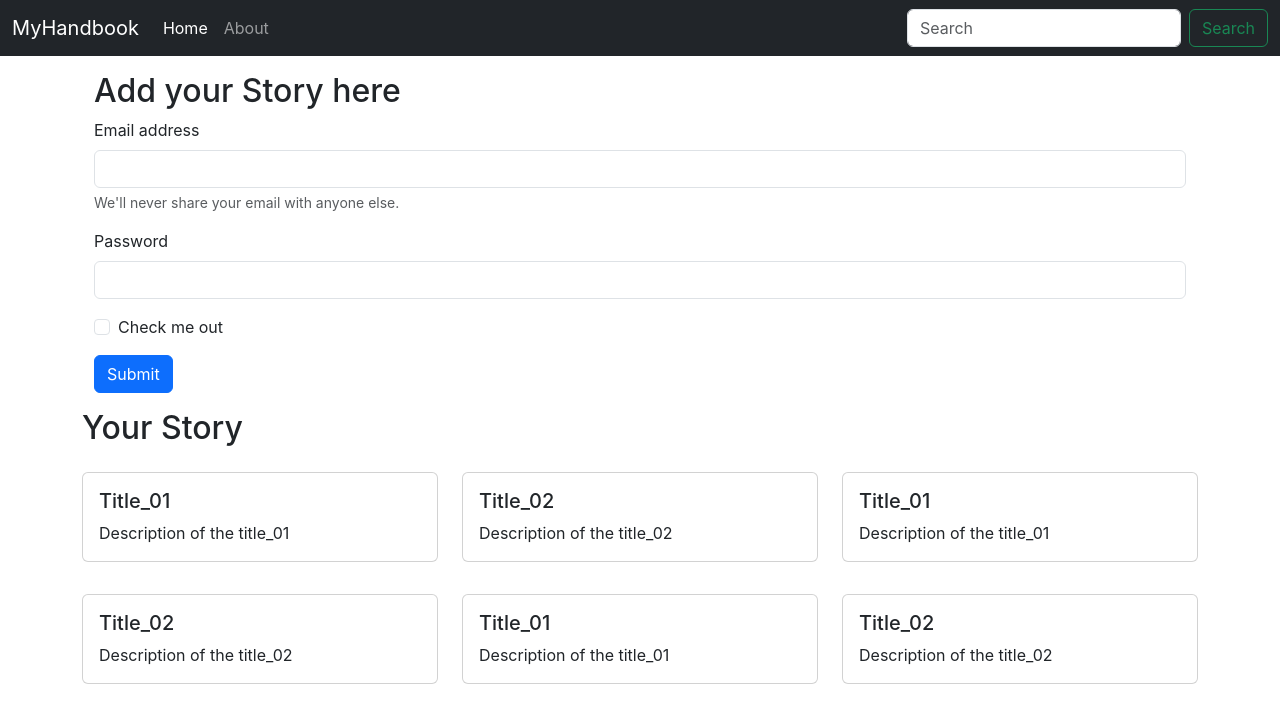
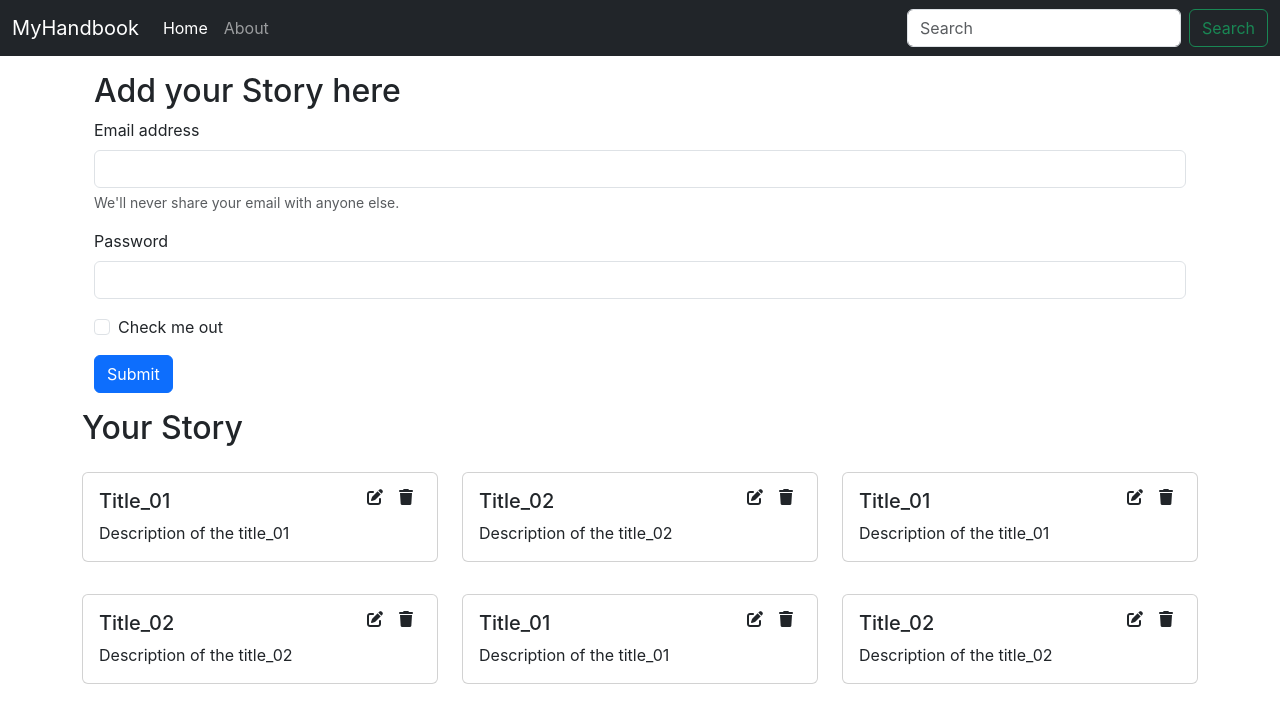
Before and after one commit to shyam7211/myhandbook-full-stack, a React (Create React App) app: page / in a window 1280 px wide. Shown: the top 722 px of the page. Built offline with nearby package versions, Linux system fonts and the light colour scheme.

Commit message:
Added fontawesome icons for edit and delete.

```diff
--- a/public/index.html
+++ b/public/index.html
@@ -41,5 +41,6 @@
       To create a production bundle, use `npm run build` or `yarn build`.
     -->
     <script src="https://cdn.jsdelivr.net/npm/bootstrap@5.3.1/dist/js/bootstrap.bundle.min.js" integrity="sha384-HwwvtgBNo3bZJJLYd8oVXjrBZt8cqVSpeBNS5n7C8IVInixGAoxmnlMuBnhbgrkm" crossorigin="anonymous"></script>
+    <script src="https://kit.fontawesome.com/e2ae7cf7e9.js" crossorigin="anonymous"></script>
   </body>
 </html>
--- a/src/components/Notes.js
+++ b/src/components/Notes.js
@@ -10,7 +10,7 @@
             <h2>Your Story</h2>
             {notes.map((note) => {
                 return (
-                    <NotesItem note={note} />
+                    <NotesItem key={note._id} note={note} />
                 )
             })}
         </div>
--- a/src/components/NotesItem.js
+++ b/src/components/NotesItem.js
@@ -6,7 +6,11 @@
         <div className="col-md-4">
             <div className="card my-3">
                 <div className="card-body">
-                    <h5 className="card-title">{title}</h5>
+                    <div className="d-flex align-item-center">
+                        <h5 className="card-title me-auto">{title}</h5>
+                        <i className="fa-solid fa-pen-to-square mx-2"></i>
+                        <i className="fa-solid fa-trash mx-2"></i>
+                    </div>
                     <p className="card-text">{description}</p>
                 </div>
             </div>
--- a/src/index.css
+++ b/src/index.css
@@ -11,3 +11,7 @@
   font-family: source-code-pro, Menlo, Monaco, Consolas, 'Courier New',
     monospace;
 }
+
+i{
+  cursor: pointer;
+}
```
